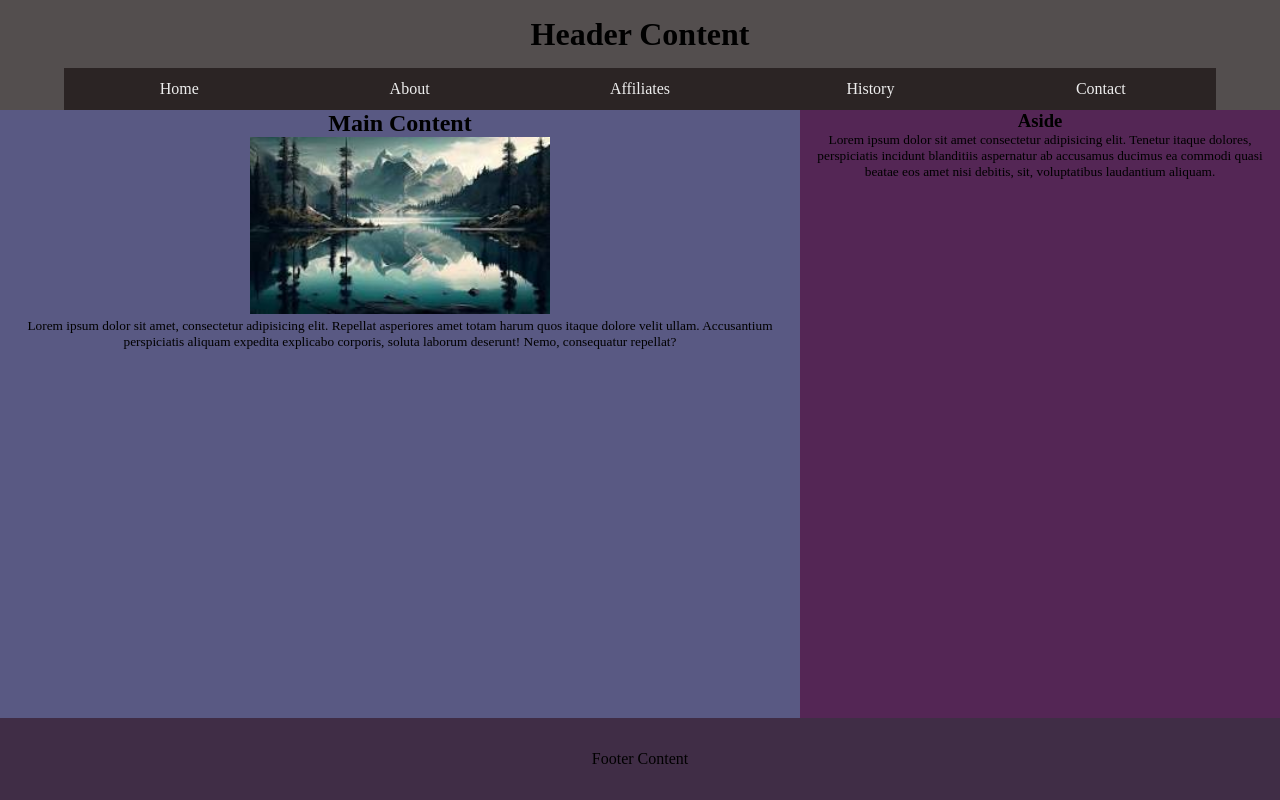
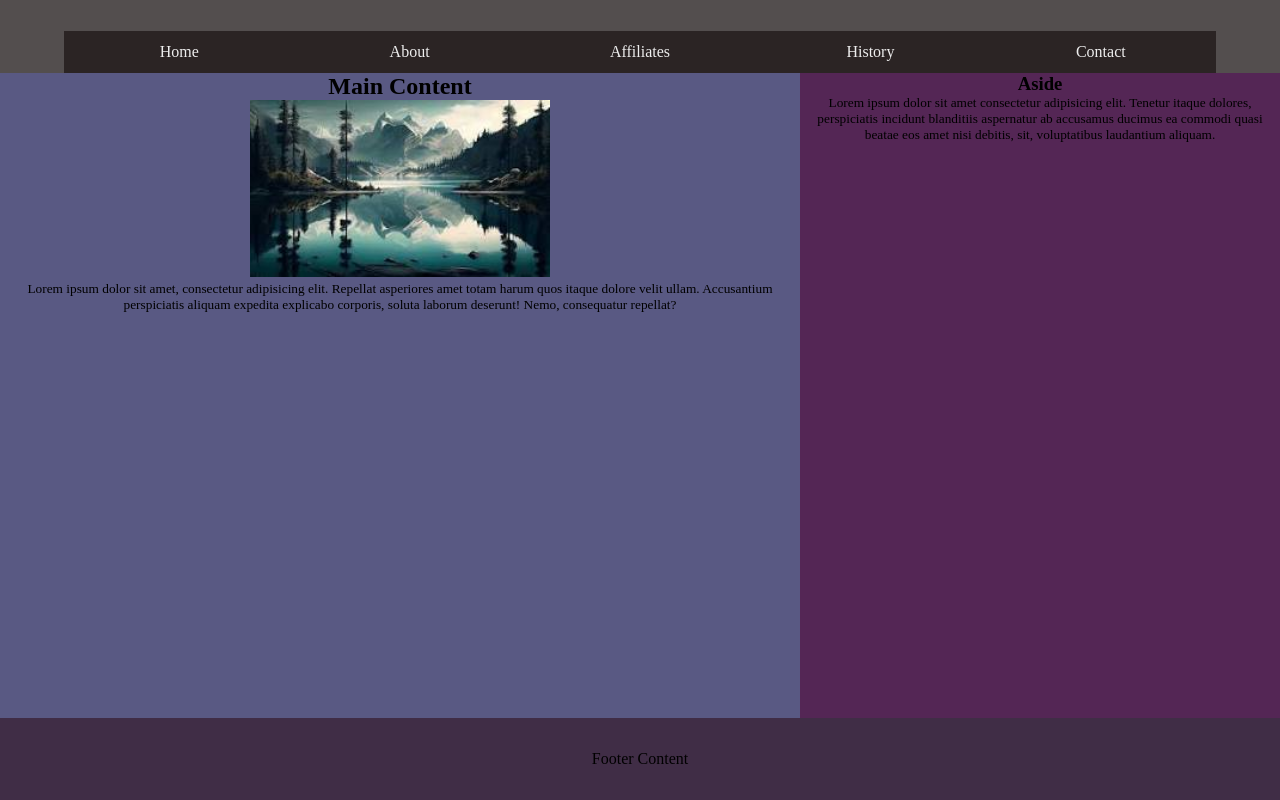
Before and after one commit to mefix007/wdd131, a plain HTML site: page week01/basic-layout.html in a window 1280 px wide. Drawn offline with Linux system fonts and the light colour scheme.

Commit message:
week 01 html updated

```diff
--- a/week01/basic-layout.html
+++ b/week01/basic-layout.html
@@ -3,12 +3,12 @@
 <head>
     <meta charset="UTF-8">
     <meta name="viewport" content="width=device-width, initial-scale=1.0">
-    <title>Basic Layout - Odusile Olufemi</title>
+    <title>Odusile Olufemi - WDD 131</title>
     <link rel="stylesheet" href="styles/layout.css">
 </head>
 <body>
     <header>
-    <h1 contenteditable>Header Content</h1>
+    <!-- <h1 contenteditable>Header Content</h1> -->
         <nav class="navigation modern">
             <a href="#" title="Home">Home</a>
             <a href="#" title="About Us">About</a>
```
